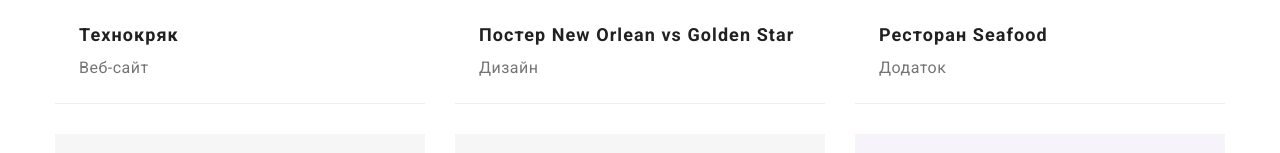
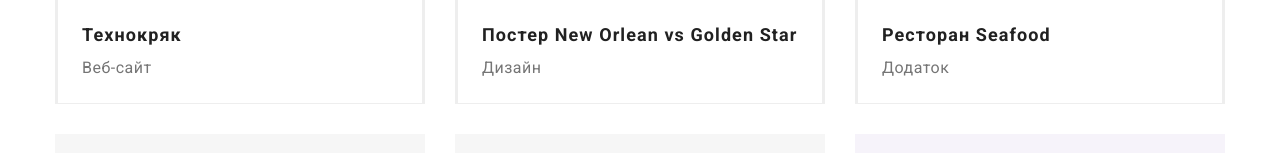
Before and after one commit to mykola-zhuk/goit-markup-hw-03, a plain HTML site: page portfolio.html in a window 1280 px wide. Shown: the part 561-714 px from the top of the page. Drawn offline with nearby package versions, Linux system fonts and the light colour scheme.

Commit message:
final project borders

```diff
--- a/css/styles.css
+++ b/css/styles.css
@@ -306,6 +306,8 @@ flex-wrap: wrap;
 }
 .project-description {
   padding: 20px 24px;
+  border-left: solid #EEEEEE;
+  border-right: solid #EEEEEE;
 }
 .project-title {
   font-size: 18px;
```
